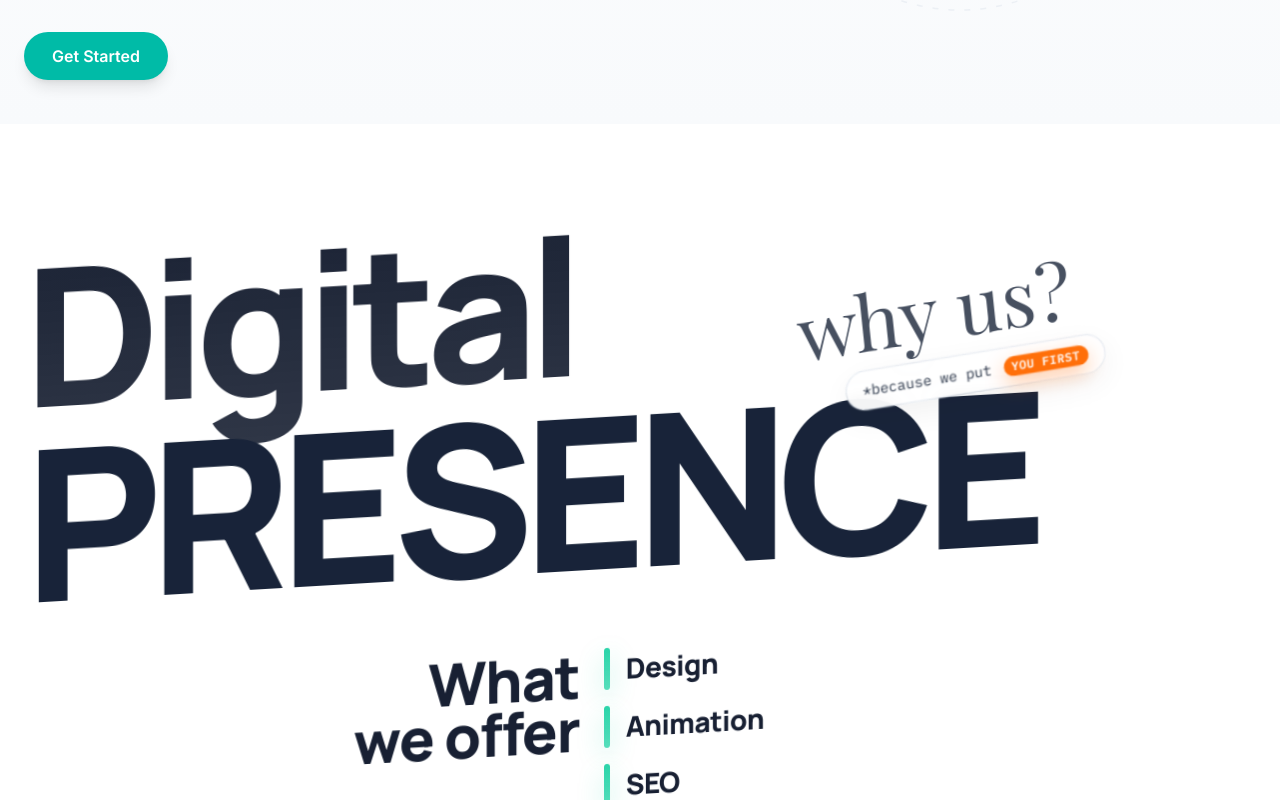
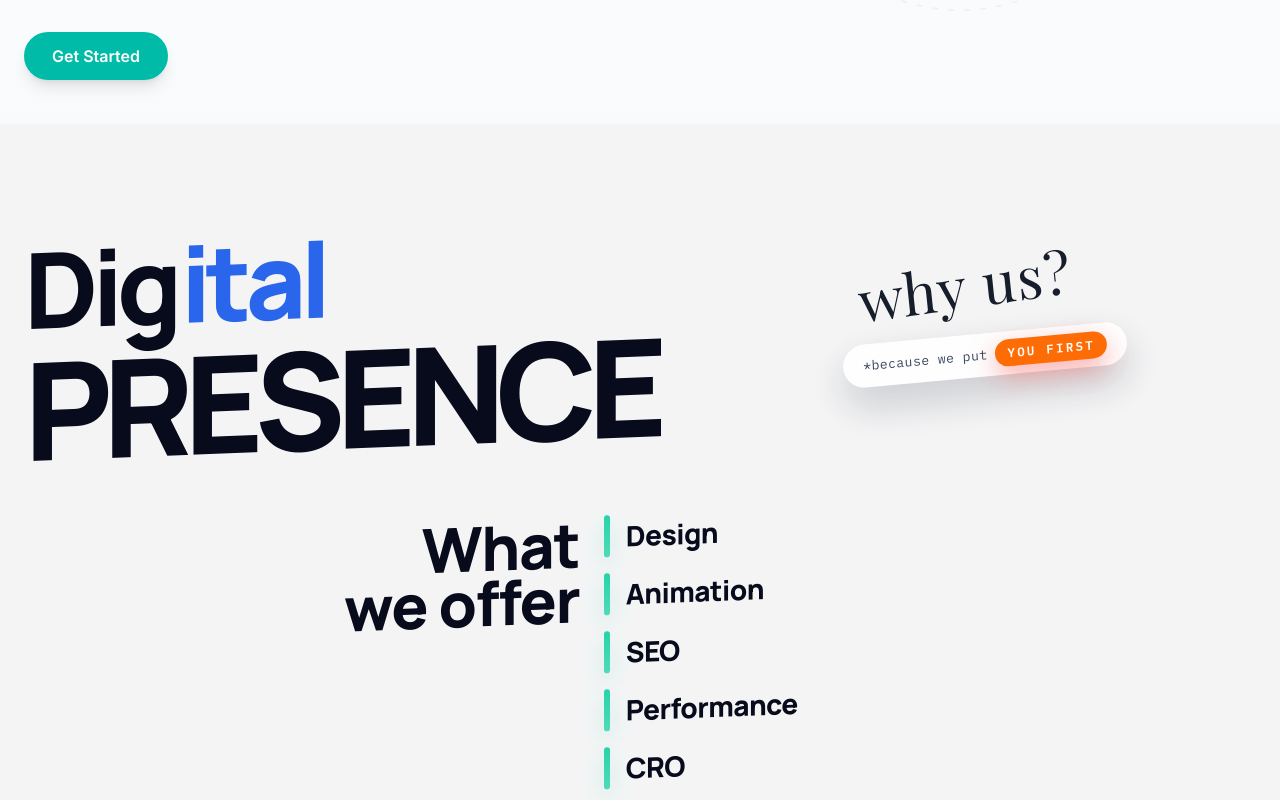
Before and after one commit to Elyad17/sylo.website, a Next.js app: page / in a window 1280 px wide. Shown: the part 580-1380 px from the top of the page. Built offline with nearby package versions, Linux system fonts and the light colour scheme.

Commit message:
whyus done before hero fix

```diff
--- a/components/WhyUs.tsx
+++ b/components/WhyUs.tsx
@@ -10,8 +10,9 @@ const manrope = Manrope({ subsets: ['latin'], weight: ['700', '800'] });
 const mono = IBM_Plex_Mono({ subsets: ['latin'], weight: ['400', '600'] });
 
 /* ============================== THEME ============================== */
+const ACCENT_BLUE = '#2563eb';
+const MINT = '#22D3A6';
 const ORANGE = '#FF6A00';
-const MINT = '#22D3A6';
 
 /* ======== Helper: satisfy Framer’s template-literal offset type ======== */
 type FramerOffset = NonNullable<Parameters<typeof useScroll>[0]>['offset'];
@@ -20,12 +21,12 @@ const asFramerOffset = (t: readonly [string, string]) => t as unknown as FramerO
 /* ---------- Single bullet row with bar segment + label ---------- */
 interface BulletRowProps {
   label: string;
+  heroHovered: boolean;
 }
 
-const BulletRow: React.FC<BulletRowProps> = ({ label }) => {
+const BulletRow: React.FC<BulletRowProps> = ({ label, heroHovered }) => {
   const liRef = useRef<HTMLLIElement | null>(null);
 
-  // This single flag controls BOTH the label and the bar segment
   const inView = useInView(liRef, {
     amount: 0.55,
     margin: '0px 0px -20% 0px',
@@ -33,7 +34,7 @@ const BulletRow: React.FC<BulletRowProps> = ({ label }) => {
 
   return (
     <li ref={liRef} className="flex items-center gap-4">
-      {/* bar segment that lines up exactly with this word */}
+      {/* bar segment lined up with this word */}
       <motion.div
         initial={{ opacity: 0, scaleY: 0.4 }}
         animate={{ opacity: inView ? 1 : 0, scaleY: inView ? 1 : 0.4 }}
@@ -45,12 +46,13 @@ const BulletRow: React.FC<BulletRowProps> = ({ label }) => {
         }}
       />
 
-      {/* label – driven by the SAME inView flag */}
+      {/* label */}
       <motion.span
         initial={{ opacity: 0, y: 8 }}
         animate={{ opacity: inView ? 1 : 0, y: inView ? 0 : 8 }}
         transition={{ duration: 0.28, ease: 'easeOut' }}
-        className={`${manrope.className} block select-none text-[22px] md:text-[28px] font-extrabold tracking-[-0.02em] text-slate-900`}
+        className={`${manrope.className} block select-none text-[22px] md:text-[28px] font-extrabold tracking-[-0.02em]`}
+        style={{ color: heroHovered ? '#e2e8f0' : '#020617' }}
       >
         {label}
       </motion.span>
@@ -59,42 +61,54 @@ const BulletRow: React.FC<BulletRowProps> = ({ label }) => {
 };
 
 /* =============================== MAIN =============================== */
-export default function WhyUs() {
+
+export default function WhyUs({ heroHovered = false }: { heroHovered?: boolean }) {
   const heroRef = useRef<HTMLDivElement>(null);
 
-  // Subtle transform for the hero block
   const HERO_OFFSET = asFramerOffset(['start end', 'end start']);
   const { scrollYProgress: heroProg } = useScroll({ target: heroRef, offset: HERO_OFFSET });
-  const skew = useTransform(heroProg, [0, 1], [0, -6]);
-  const fade = useTransform(heroProg, [0, 1], [1, 0.94]);
+  const skew = useTransform(heroProg, [0, 1], [0, -4]);
+  const fade = useTransform(heroProg, [0, 1], [1, 0.96]);
 
   const words = useMemo(
     () => ['Design', 'Animation', 'SEO', 'Performance', 'CRO', 'CMS', 'Support'],
     []
   );
 
+  const bgLight = '#f4f4f5';
+  const bgDark = '#020617';
+
   return (
-    <section id="why-us" className="relative w-full overflow-hidden bg-white text-slate-900">
-      <div ref={heroRef} className="relative mx-auto max-w-[1400px] px-6 py-[12vh]">
-        {/* ===================== HERO ===================== */}
+    <motion.section
+      id="why-us"
+      className="relative w-full overflow-hidden"
+      animate={{
+        backgroundColor: heroHovered ? bgDark : bgLight,
+      }}
+      transition={{ duration: 0.6, ease: 'easeInOut' }}
+    >
+      <div
+        ref={heroRef}
+        className="relative mx-auto max-w-[1400px] px-6 py-[12vh]"
+      >
+        {/* ===================== HEADLINE BLOCK ===================== */}
         <motion.div style={{ skewY: skew, opacity: fade }} className="relative">
           <div className="relative">
-            {/* DIGITAL */}
+            {/* DIGITAL – split color: 'Dig' dark, 'ital' blue */}
             <div className="relative w-fit">
               <span
-                className={`${manrope.className} block select-none text-[15vw] leading-[0.82] font-extrabold tracking-[-0.055em]`}
+                className={`${manrope.className} block select-none leading-[0.85] font-extrabold tracking-[-0.06em] text-[13vw] md:text-[8.2vw]`}
+                style={{ color: heroHovered ? '#f9fafb' : '#020617' }}
               >
                 <span className="relative inline-block">
+                  <span>Dig</span>
                   <span
-                    className="relative"
                     style={{
-                      background:
-                        'linear-gradient(180deg, rgba(15,23,42,1), rgba(15,23,42,0.9))',
-                      WebkitBackgroundClip: 'text',
-                      color: 'transparent',
+                      color: heroHovered ? '#60a5fa' : ACCENT_BLUE,
+                      marginLeft: '0.04em',
                     }}
                   >
-                    Digital
+                    ital
                   </span>
                 </span>
               </span>
@@ -102,7 +116,8 @@ export default function WhyUs() {
 
             {/* PRESENCE */}
             <div
-              className={`${manrope.className} mt-[1.6vw] select-none text-[16.5vw] leading-[0.84] font-extrabold tracking-[-0.055em] text-[#0f1b31] relative w-fit`}
+              className={`${manrope.className} mt-[1.4vw] select-none leading-[0.86] font-extrabold tracking-[-0.07em] text-[17vw] md:text-[10.6vw] relative w-fit`}
+              style={{ color: heroHovered ? '#f9fafb' : '#020617' }}
             >
               <span className="block">PRESENCE</span>
             </div>
@@ -114,26 +129,39 @@ export default function WhyUs() {
             whileInView={{ opacity: 1, y: 0 }}
             viewport={{ once: true, amount: 0.7 }}
             transition={{ duration: 0.45 }}
-            className={`${playfair.className} pointer-events-none absolute right-[15%] top-[6%] z-10 -rotate-6 text-[6vw] italic text-slate-800/85`}
+            className={`${playfair.className} absolute right-[15%] top-[5%] z-10 -rotate-6 italic`}
+            style={{
+              fontSize: 'clamp(2.4rem, 5vw, 3.6rem)',
+              color: heroHovered ? '#e5e7eb' : '#111827',
+              letterSpacing: '0.02em',
+            }}
           >
             why&nbsp;us?
           </motion.div>
 
-          {/* chip */}
+          {/* white pill + orange "YOU FIRST" badge */}
           <motion.span
             initial={{ opacity: 0, y: -6 }}
             whileInView={{ opacity: 1, y: 0 }}
             viewport={{ once: true, amount: 0.7 }}
             transition={{ duration: 0.45, delay: 0.12 }}
-            className={`${mono.className} absolute right-[12.2%] top-[18.6%] z-20 inline-flex items-center gap-3 rounded-full border border-slate-200 bg-white/95 px-4 py-2 text-[0.9rem] text-slate-800 shadow-[0_10px_30px_rgba(2,6,23,0.06)] backdrop-blur -rotate-6`}
+            className={`${mono.className} absolute right-[10.5%] top-[18.5%] z-20 inline-flex items-center gap-2 rounded-full px-5 py-2 text-[0.9rem] -rotate-3`}
+            style={{
+              backgroundColor: '#ffffff',
+              color: '#0f172a',
+              boxShadow: '0 18px 40px rgba(15,23,42,0.2)',
+              letterSpacing: '0.03em',
+            }}
           >
-            <span>*because we put</span>
+            <span className="text-[0.82rem] text-slate-700">
+              *because we put
+            </span>
             <span
-              className="inline-flex items-center rounded-full px-2 py-0.5 text-xs font-bold text-white"
+              className="inline-flex items-center rounded-full px-3 py-1 text-[0.78rem] font-bold uppercase tracking-[0.18em]"
               style={{
                 backgroundColor: ORANGE,
-                boxShadow: '0 8px 20px rgba(255,106,0,0.35)',
-                letterSpacing: '0.04em',
+                color: '#ffffff',
+                boxShadow: '0 10px 25px rgba(248,113,113,0.6)',
               }}
             >
               YOU&nbsp;FIRST
@@ -146,7 +174,8 @@ export default function WhyUs() {
               {/* left heading */}
               <div className="flex items-start md:justify-end">
                 <h3
-                  className={`${manrope.className} text-[9.2vw] leading-[0.9] md:text-[4.6vw] md:leading-[0.9] font-extrabold tracking-[-0.045em] text-slate-900 text-left md:text-right`}
+                  className={`${manrope.className} text-[9.2vw] leading-[0.9] md:text-[4.8vw] md:leading-[0.9] font-extrabold tracking-[-0.045em] text-left md:text-right`}
+                  style={{ color: heroHovered ? '#e5e7eb' : '#020617' }}
                 >
                   What
                   <br className="hidden md:block" />
@@ -154,11 +183,11 @@ export default function WhyUs() {
                 </h3>
               </div>
 
-              {/* right: list with perfectly synced segments */}
+              {/* right: list with synced segmented bar */}
               <div className="relative">
                 <ul className="flex flex-col gap-4">
                   {words.map((label) => (
-                    <BulletRow key={label} label={label} />
+                    <BulletRow key={label} label={label} heroHovered={heroHovered} />
                   ))}
                 </ul>
               </div>
@@ -166,6 +195,6 @@ export default function WhyUs() {
           </div>
         </motion.div>
       </div>
-    </section>
+    </motion.section>
   );
 }
```
Also changed, not shown: components/Hero.tsx (line endings or trailing spaces).
